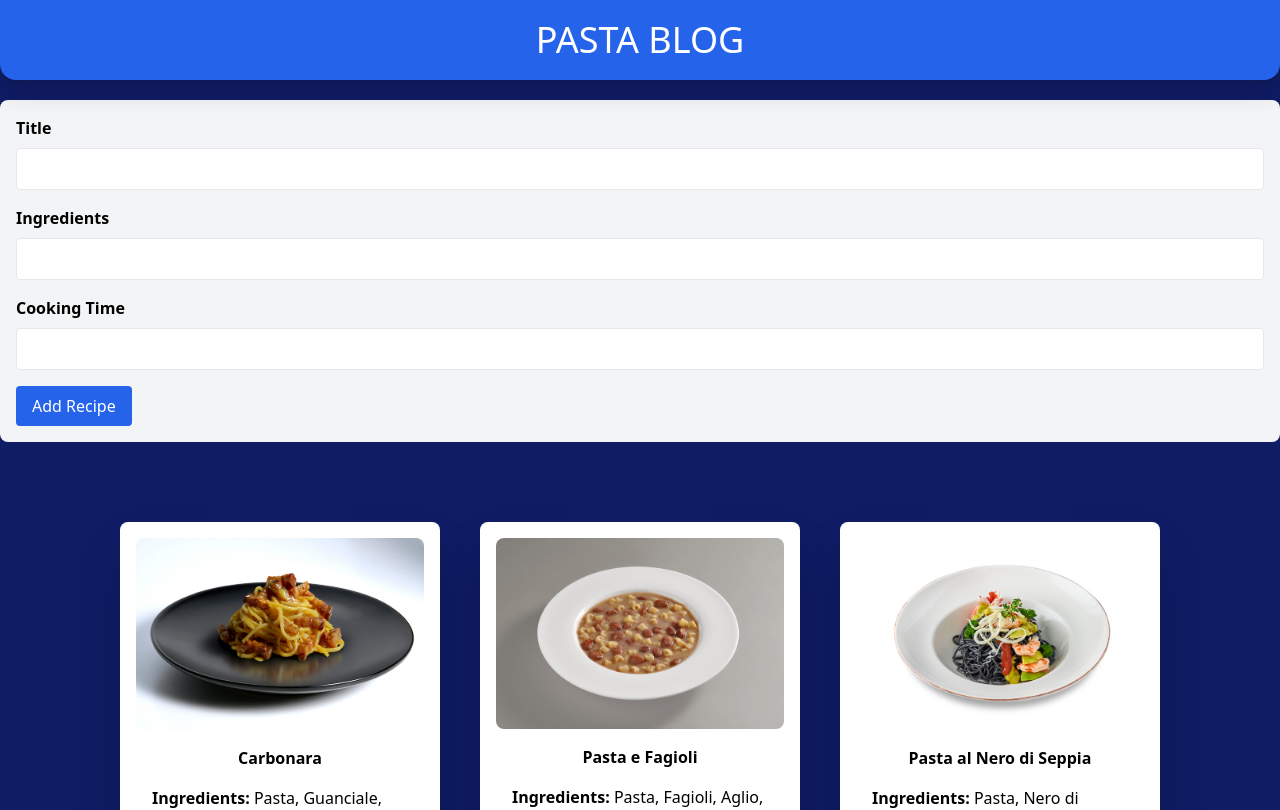
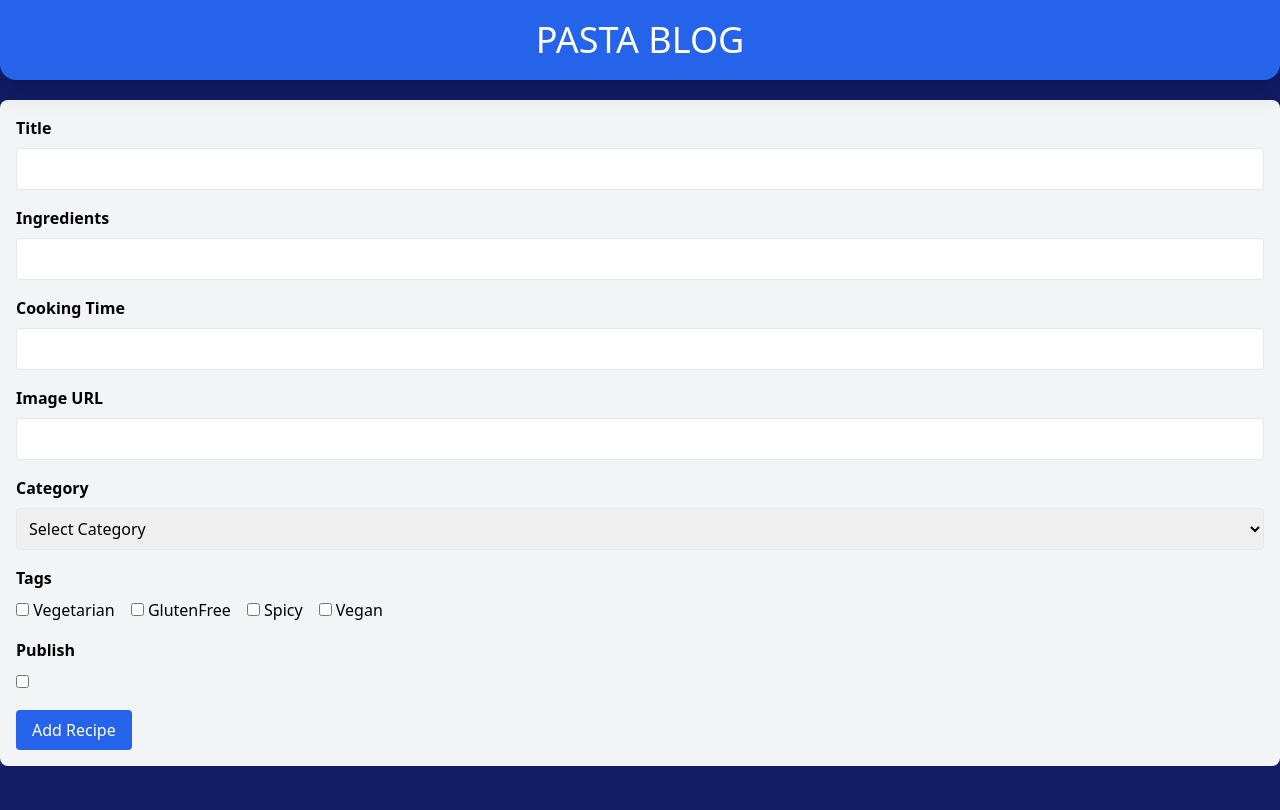
Before and after one commit to Simone-Fratini/react-form-multifield, a React (Vite) app: page / in a window 1280 px wide. Shown: the top 810 px of the page. Built offline with nearby package versions, Linux system fonts and the light colour scheme.

Commit message:
Refactor FormComponent to use a single state object for form data and add fields for image URL, category, and tags

```diff
--- a/src/components/MainComponent.jsx
+++ b/src/components/MainComponent.jsx
@@ -18,23 +18,67 @@ function MainComponent() {
 }
 
 function FormComponent({ onAddRecipe }) {
-  const [title, setTitle] = useState('');
-  const [ingredients, setIngredients] = useState('');
-  const [cookingTime, setCookingTime] = useState('');
+  const [formData, setFormData] = useState({
+    title: '',
+    ingredients: '',
+    cookingTime: '',
+    img: '',
+    category: '',
+    tags: {
+      vegetarian: false,
+      glutenFree: false,
+      spicy: false,
+      vegan: false,
+    },
+    isPublished: false,
+  });
+
+  const handleChange = (e) => {
+    const { name, value, type, checked } = e.target;
+
+    if (type === 'checkbox' && name in formData.tags) {
+      setFormData({
+        ...formData,
+        tags: {
+          ...formData.tags,
+          [name]: checked,
+        },
+      });
+    } else if (name === 'isPublished') {
+      setFormData({
+        ...formData,
+        isPublished: checked,
+      });
+    } else {
+      setFormData({
+        ...formData,
+        [name]: value,
+      });
+    }
+  };
 
   const handleSubmit = (e) => {
     e.preventDefault();
-    if (title && ingredients && cookingTime) {
+    if (formData.title && formData.ingredients && formData.cookingTime) {
       const newRecipe = {
-        title,
-        ingredients: ingredients.split(',').map((ing) => ing.trim()),
-        cookingTime,
-        img: '../pasta/pastaCarbonara.jpg',
+        ...formData,
+        ingredients: formData.ingredients.split(',').map((ing) => ing.trim()),
       };
       onAddRecipe(newRecipe);
-      setTitle('');
-      setIngredients('');
-      setCookingTime('');
+      setFormData({
+        title: '',
+        ingredients: '',
+        cookingTime: '',
+        img: '',
+        category: '',
+        tags: {
+          vegetarian: false,
+          glutenFree: false,
+          spicy: false,
+          vegan: false,
+        },
+        isPublished: false,
+      });
     }
   };
 
@@ -44,27 +88,80 @@ function FormComponent({ onAddRecipe }) {
         <label className="block mb-2 font-bold">Title</label>
         <input
           type="text"
+          name="title"
           className="w-full p-2 border rounded"
-          value={title}
-          onChange={(e) => setTitle(e.target.value)}
+          value={formData.title}
+          onChange={handleChange}
         />
       </div>
       <div className="mb-4">
         <label className="block mb-2 font-bold">Ingredients</label>
         <input
           type="text"
+          name="ingredients"
           className="w-full p-2 border rounded"
-          value={ingredients}
-          onChange={(e) => setIngredients(e.target.value)}
+          value={formData.ingredients}
+          onChange={handleChange}
         />
       </div>
       <div className="mb-4">
         <label className="block mb-2 font-bold">Cooking Time</label>
         <input
           type="text"
+          name="cookingTime"
           className="w-full p-2 border rounded"
-          value={cookingTime}
-          onChange={(e) => setCookingTime(e.target.value)}
+          value={formData.cookingTime}
+          onChange={handleChange}
+        />
+      </div>
+      <div className="mb-4">
+        <label className="block mb-2 font-bold">Image URL</label>
+        <input
+          type="text"
+          name="img"
+          className="w-full p-2 border rounded"
+          value={formData.img}
+          onChange={handleChange}
+        />
+      </div>
+      <div className="mb-4">
+        <label className="block mb-2 font-bold">Category</label>
+        <select
+          name="category"
+          className="w-full p-2 border rounded"
+          value={formData.category}
+          onChange={handleChange}
+        >
+          <option value="">Select Category</option>
+          <option value="Pasta">Pasta</option>
+          <option value="Dessert">Dessert</option>
+          <option value="Appetizer">Appetizer</option>
+          <option value="Main Course">Main Course</option>
+        </select>
+      </div>
+      <div className="mb-4">
+        <label className="block mb-2 font-bold">Tags</label>
+        <div>
+          {Object.keys(formData.tags).map((tag) => (
+            <label key={tag} className="mr-4">
+              <input
+                type="checkbox"
+                name={tag}
+                checked={formData.tags[tag]}
+                onChange={handleChange}
+              />{' '}
+              {tag.charAt(0).toUpperCase() + tag.slice(1)}
+            </label>
+          ))}
+        </div>
+      </div>
+      <div className="mb-4">
+        <label className="block mb-2 font-bold">Publish</label>
+        <input
+          type="checkbox"
+          name="isPublished"
+          checked={formData.isPublished}
+          onChange={handleChange}
         />
       </div>
       <button type="submit" className="px-4 py-2 bg-blue-600 text-white rounded">
```
